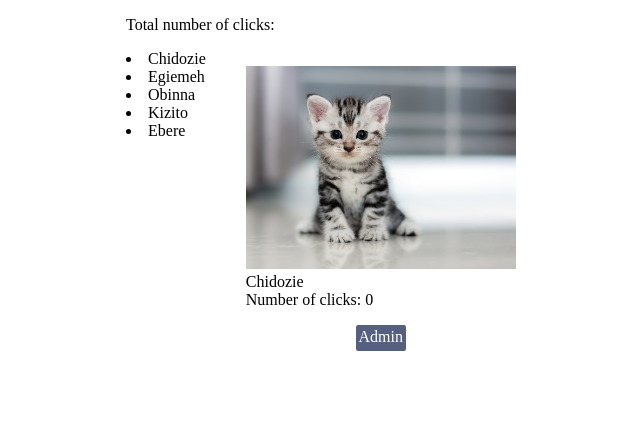
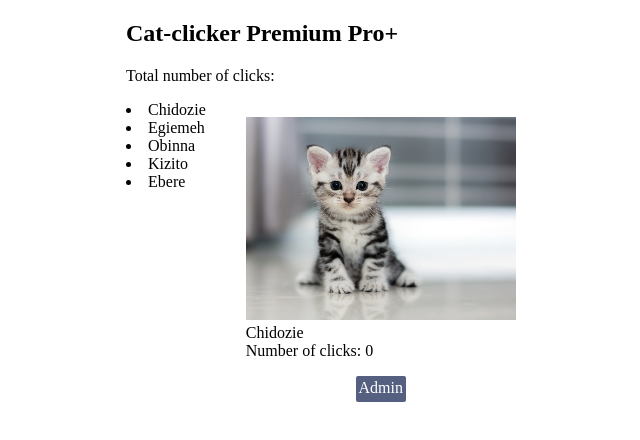
Before and after one commit to EbereUzodufa/cat-clicker, a plain HTML site: page index.html in a window 1280 px wide. Shown: the whole page, without its empty margins (264-904 px from the left). Drawn offline with nearby package versions, Linux system fonts and the light colour scheme.

Commit message:
Update index.html
feat: Add a header

add a header 2 (h2) with 'Cat-clicker Premium Pro+'.

```diff
--- a/index.html
+++ b/index.html
@@ -7,6 +7,7 @@
 </head>
 <body>
 	<div>
+		<h2>Cat-clicker Premium Pro+</h2>
 		<p>Total number of clicks: <span id="clickCountTotal"></span></p>
 	</div>
 	<!-- <div id="div1">
```
